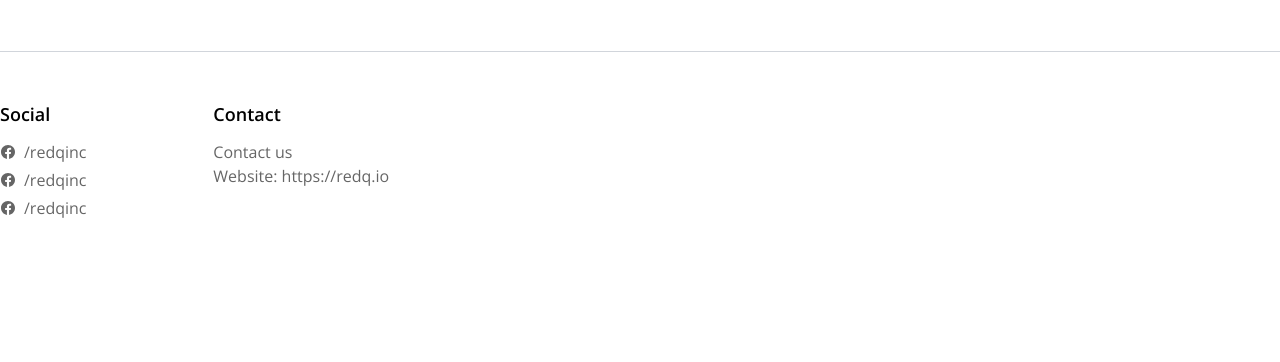
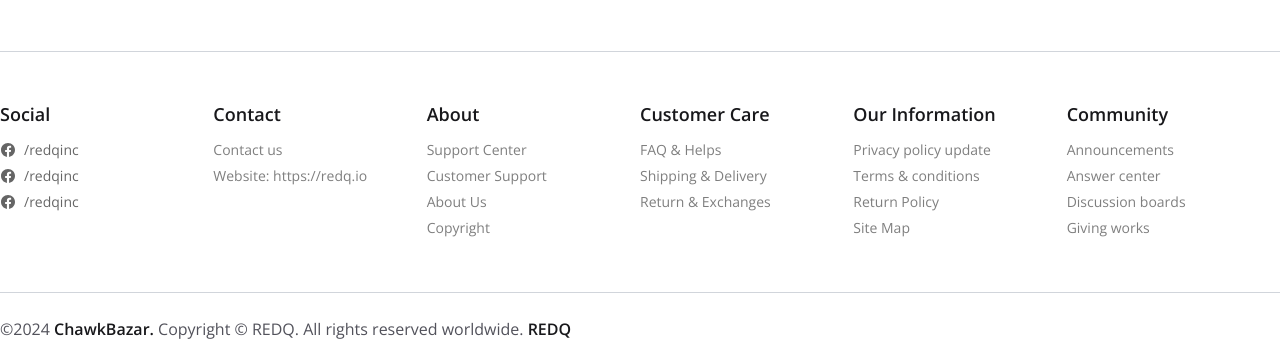
Before and after one commit to FaII0ut/ecom-website, a Next.js app: page / in a window 1280 px wide. Shown: the part 10353-10715 px from the top of the page. Before the commit the page ends 10625 px from the top, so only its background shows below. Built offline with nearby package versions, Linux system fonts and the light colour scheme.

Commit message:
Update Footer.tsx

```diff
--- a/src/components/layouts/Footer.tsx
+++ b/src/components/layouts/Footer.tsx
@@ -4,12 +4,13 @@
 
 const Footer: React.FC<FooterProps> = ({}) => {
   return (
+    <>
       <div className="border-t border-gray-300 w-full">
         <div className="mx-auto container">
           <div className="grid grid-cols-6">
             <div className="flex flex-col py-12">
-            <p className="mb-3 font-semibold text-lg">Social</p>
-            <div className="flex flex-row items-center space-x-2 opacity-60 mb-1">
+              <p className="mb-3 font-semibold text-lg text-zinc-900">Social</p>
+              <div className="flex flex-row items-center space-x-2 opacity-60 mb-1.5">
                 <svg
                   stroke="currentColor"
                   fill="currentColor"
@@ -24,9 +25,9 @@
                     d="M480 257.35c0-123.7-100.3-224-224-224s-224 100.3-224 224c0 111.8 81.9 204.47 189 221.29V322.12h-56.89v-64.77H221V208c0-56.13 33.45-87.16 84.61-87.16 24.51 0 50.15 4.38 50.15 4.38v55.13H327.5c-27.81 0-36.51 17.26-36.51 35v42h62.12l-9.92 64.77H291v156.54c107.1-16.81 189-109.48 189-221.31z"
                   ></path>
                 </svg>
-              <p>/redqinc</p>
+                <p className="text-sm">/redqinc</p>
               </div>
-            <div className="flex flex-row items-center space-x-2 opacity-60 mb-1">
+              <div className="flex flex-row items-center space-x-2 opacity-60 mb-1.5">
                 <svg
                   stroke="currentColor"
                   fill="currentColor"
@@ -41,9 +42,9 @@
                     d="M480 257.35c0-123.7-100.3-224-224-224s-224 100.3-224 224c0 111.8 81.9 204.47 189 221.29V322.12h-56.89v-64.77H221V208c0-56.13 33.45-87.16 84.61-87.16 24.51 0 50.15 4.38 50.15 4.38v55.13H327.5c-27.81 0-36.51 17.26-36.51 35v42h62.12l-9.92 64.77H291v156.54c107.1-16.81 189-109.48 189-221.31z"
                   ></path>
                 </svg>
-              <p>/redqinc</p>
+                <p className="text-sm">/redqinc</p>
               </div>
-            <div className="flex flex-row items-center space-x-2 opacity-60 mb-1">
+              <div className="flex flex-row items-center space-x-2 opacity-60 mb-1.5">
                 <svg
                   stroke="currentColor"
                   fill="currentColor"
@@ -58,17 +59,65 @@
                     d="M480 257.35c0-123.7-100.3-224-224-224s-224 100.3-224 224c0 111.8 81.9 204.47 189 221.29V322.12h-56.89v-64.77H221V208c0-56.13 33.45-87.16 84.61-87.16 24.51 0 50.15 4.38 50.15 4.38v55.13H327.5c-27.81 0-36.51 17.26-36.51 35v42h62.12l-9.92 64.77H291v156.54c107.1-16.81 189-109.48 189-221.31z"
                   ></path>
                 </svg>
-              <p>/redqinc</p>
+                <p className="text-sm">/redqinc</p>
               </div>
             </div>
             <div className="flex flex-col py-12">
-            <p className="mb-3 font-semibold text-lg">Contact</p>
-            <p className="opacity-60">Contact us</p>
-            <p className="opacity-60">Website: https://redq.io</p>
+              <p className="mb-3 font-semibold text-lg text-zinc-900">
+                Contact
+              </p>
+              <p className="opacity-50 mb-1.5 text-sm">Contact us</p>
+              <p className="opacity-50 mb-1.5 text-sm">
+                Website: https://redq.io
+              </p>
+            </div>
+            <div className="flex flex-col py-12">
+              <p className="mb-3 font-semibold text-lg text-zinc-900">About</p>
+              <p className="opacity-50 mb-1.5 text-sm">Support Center</p>
+              <p className="opacity-50 mb-1.5 text-sm">Customer Support</p>
+              <p className="opacity-50 mb-1.5 text-sm">About Us</p>
+              <p className="opacity-50 mb-1.5 text-sm">Copyright</p>
+            </div>
+            <div className="flex flex-col py-12">
+              <p className="mb-3 font-semibold text-lg text-zinc-900">
+                Customer Care
+              </p>
+              <p className="opacity-50 mb-1.5 text-sm">FAQ & Helps</p>
+              <p className="opacity-50 mb-1.5 text-sm">Shipping & Delivery</p>
+              <p className="opacity-50 mb-1.5 text-sm">Return & Exchanges</p>
+            </div>
+            <div className="flex flex-col py-12">
+              <p className="mb-3 font-semibold text-lg text-zinc-900">
+                Our Information
+              </p>
+              <p className="opacity-50 mb-1.5 text-sm">Privacy policy update</p>
+              <p className="opacity-50 mb-1.5 text-sm">Terms & conditions</p>
+              <p className="opacity-50 mb-1.5 text-sm">Return Policy</p>
+              <p className="opacity-50 mb-1.5 text-sm">Site Map</p>
+            </div>
+            <div className="flex flex-col py-12">
+              <p className="mb-3 font-semibold text-lg text-zinc-900">
+                Community
+              </p>
+              <p className="opacity-50 mb-1.5 text-sm">Announcements</p>
+              <p className="opacity-50 mb-1.5 text-sm">Answer center</p>
+              <p className="opacity-50 mb-1.5 text-sm">Discussion boards</p>
+              <p className="opacity-50 mb-1.5 text-sm">Giving works</p>
             </div>
           </div>
         </div>
       </div>
+      <div className="border-t border-gray-300 w-full">
+        <div className="mx-auto container py-6">
+          <p className="text-zinc-600">
+            ©2024{" "}
+            <span className="font-semibold text-zinc-900">ChawkBazar.</span>{" "}
+            Copyright © REDQ. All rights reserved worldwide.{" "}
+            <span className="font-semibold text-zinc-900">REDQ</span>
+          </p>
+        </div>
+      </div>
+    </>
   );
 };
 export default Footer;
```
Lines whose indentation alone changed are shown as unchanged.
